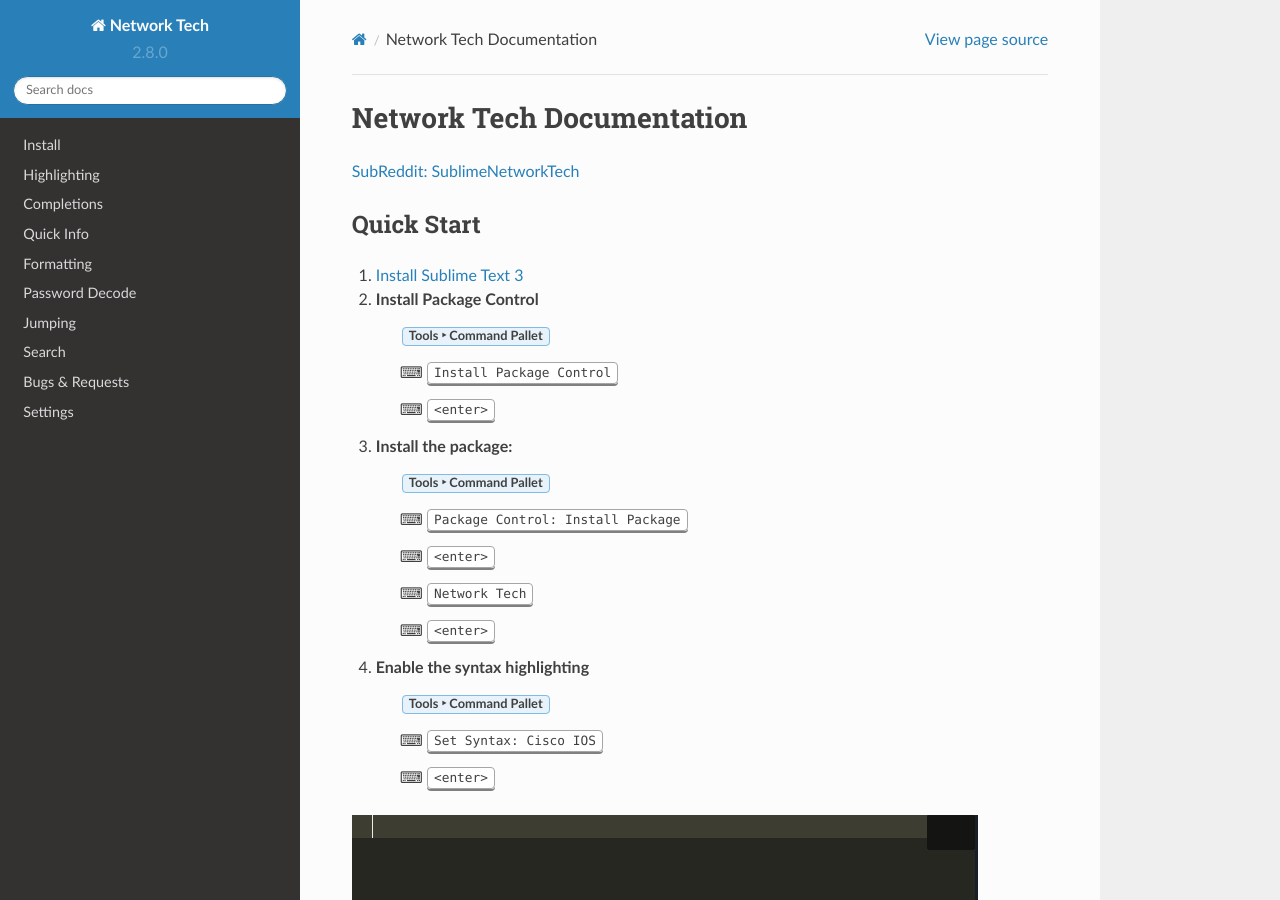
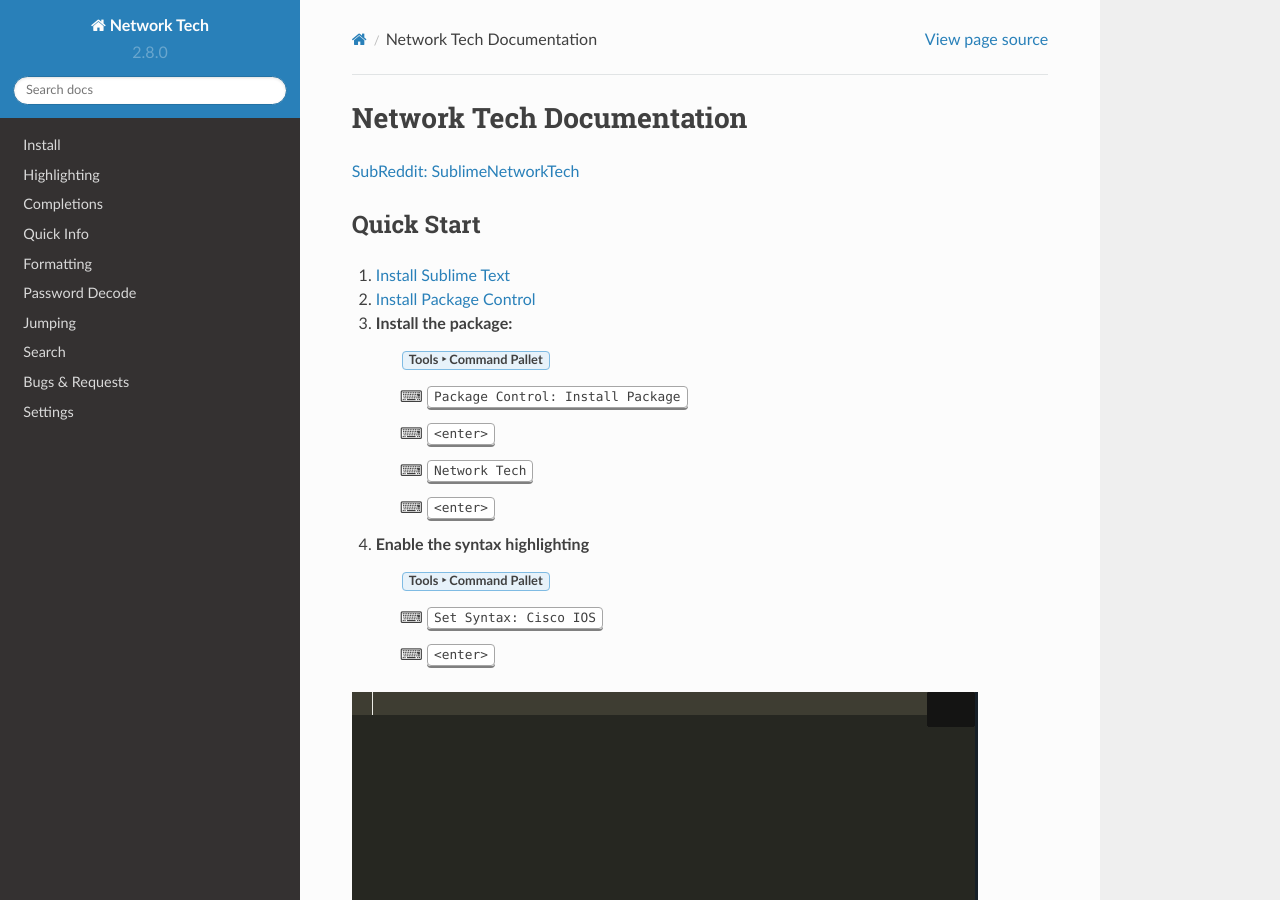
Before and after one commit to heyglen/network_tech, a Sphinx documentation site: the page built from docs/index.rst, in a window 1280 px wide and 900 px high. Built offline with Sphinx 7.4.7 and the Read the Docs theme 2.0.0, drawn with Linux system fonts in a browser that asks for light colours.

Commit message:
📘 Update docs for Sublime Text 4

```diff
--- a/docs/index.rst
+++ b/docs/index.rst
@@ -12,14 +12,10 @@
 Quick Start
 -----------
 
-1. `Install Sublime Text 3 <https://www.sublimetext.com/3>`_
+1. `Install Sublime Text <https://www.sublimetext.com/>`_
 
-2. Install Package Control
-      :menuselection:`Tools --> Command Pallet`
+2. `Install Package Control <https://packagecontrol.io/installation>`_
 
-      ⌨ :kbd:`Install Package Control`
-
-      ⌨ :kbd:`<enter>`
 3. Install the package:
       :menuselection:`Tools --> Command Pallet`
 
```
Also changed, not shown: README.md (+3 -1 lines).
